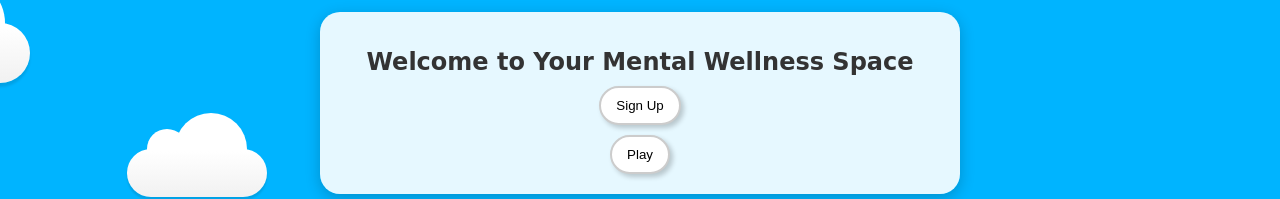
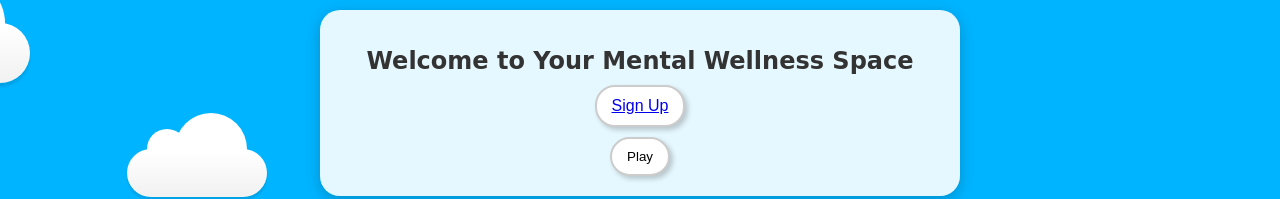
Before and after one commit to KingOz-stack/Mind_Development_Game, a plain HTML site: page Mindfulness_homepage/structure.html in a window 1280 px wide. Shown: the part 297-496 px from the top of the page. Drawn offline with Linux system fonts and the light colour scheme.

Commit message:
modified html files

```diff
--- a/Mindfulness_homepage/structure.html
+++ b/Mindfulness_homepage/structure.html
@@ -45,9 +45,10 @@
       <h1>Welcome to Your Mental Wellness Space</h1>
 
 
-      <!-- Horizontal Exercise Selector -->
+
       <div class="exercise-selector">
-        <button class="exercise-button">Sign Up</button>
+        <a href="c:\Users\dell latitude\Mind_Development_Game\frontend\sign_up page\sign_up" class="exercise-button">Sign Up</a>
+
         <button class="exercise-button">Play</button>
       </div>
     </div>
```
Also changed, not shown: Mindfulness_homepage/about_page/about.html (+1 -1 lines).
